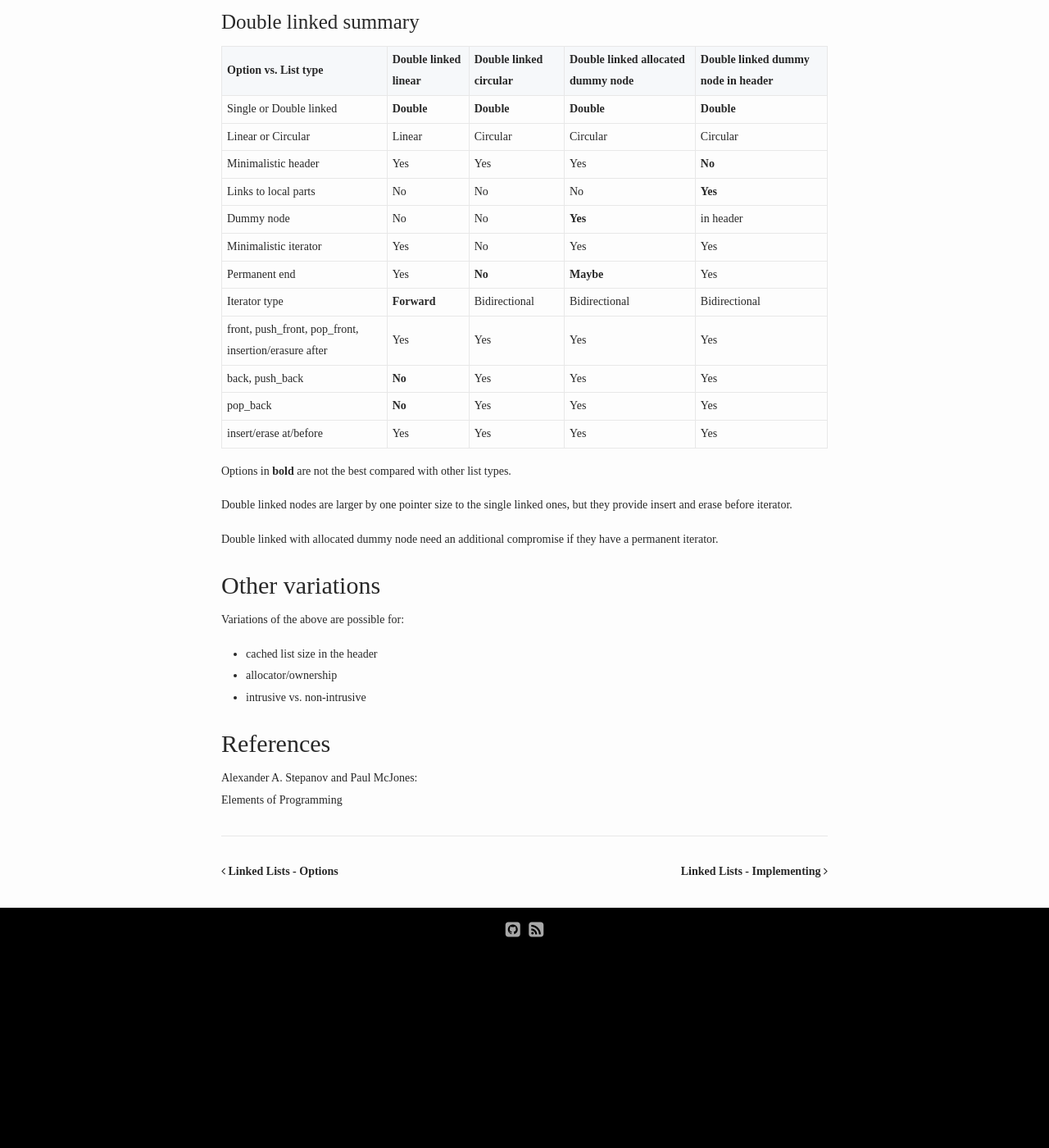
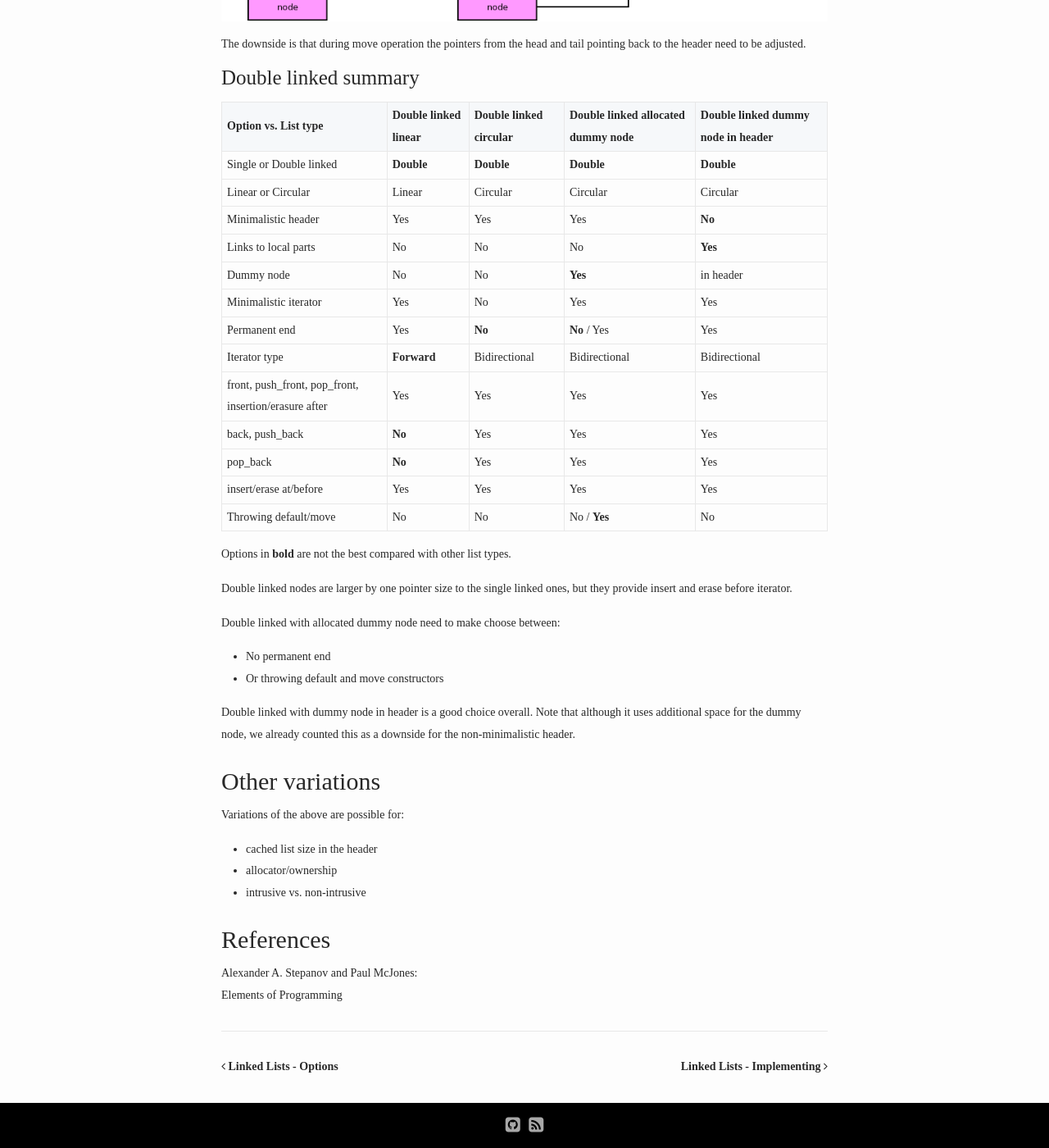
Before and after one commit to bajamircea/bajamircea.github.io, a Jekyll site: the page built from _posts/2018-06-28-linked-lists-examples.markdown, in a window 1280 px wide and 1400 px high, scrolled down 4276 px. Shown: the whole window at 82% size. Built offline with Jekyll 4.4.1, drawn with Linux system fonts in a browser that asks for light colours; nearby versions of some CDN libraries; before the commit the page ends 5437 px from its top, so only the background shows below that; some of the changed text lies outside the part shown.

Commit message:
List fixes

```diff
--- a/_posts/2018-06-23-linked-lists-options.markdown
+++ b/_posts/2018-06-23-linked-lists-options.markdown
@@ -169,7 +169,7 @@ elsewhere to reverse from the end iterator (e.g. an end iterator that is just a
 A variety of options can be made for how the nodes are allocated.
 
 
-# Intrusive vs. non-intrusive.
+# Intrusive vs. non-intrusive
 
 For non-intrusive lists the user of the list does not care about the layout of
 the node. They are easier to use.
--- a/_posts/2018-06-28-linked-lists-examples.markdown
+++ b/_posts/2018-06-28-linked-lists-examples.markdown
@@ -195,6 +195,8 @@ static_assert(std::is_nothrow_move_constructible_v<std::list<int>>,
   do not throw, but lose a fixed end iterator and a (relatively) more complex
   logic to deal with a potentially missing dummy node.
 
+I find option (1) particularly troubling and not a choice to take with ease:
+throwing default and move constructors are highly irregular.
 
 ## Double linked with dummy node in header
 
@@ -266,7 +268,7 @@ pointing back to the header need to be adjusted.
       <td>Permanent end</td>
       <td>Yes</td>
       <td><strong>No</strong></td>
-      <td><strong>Maybe</strong></td>
+      <td><strong>No</strong> / Yes</td>
       <td>Yes</td>
     </tr>
     <tr>
@@ -304,6 +306,13 @@ pointing back to the header need to be adjusted.
       <td>Yes</td>
       <td>Yes</td>
     </tr>
+    <tr>
+      <td>Throwing default/move</td>
+      <td>No</td>
+      <td>No</td>
+      <td>No / <strong>Yes</strong></td>
+      <td>No</td>
+    </tr>
   </tbody>
 </table>
 
@@ -312,8 +321,15 @@ Options in **bold** are not the best compared with other list types.
 Double linked nodes are larger by one pointer size to the single linked ones,
 but they provide insert and erase before iterator.
 
-Double linked with allocated dummy node need an additional compromise if they
-have a permanent iterator.
+Double linked with allocated dummy node need to make choose between:
+
+- No permanent end
+- Or throwing default and move constructors
+
+Double linked with dummy node in header is a good choice overall. Note that
+although it uses additional space for the dummy node, we already counted this
+as a downside for the non-minimalistic header.
+
 
 # Other variations
 
```
